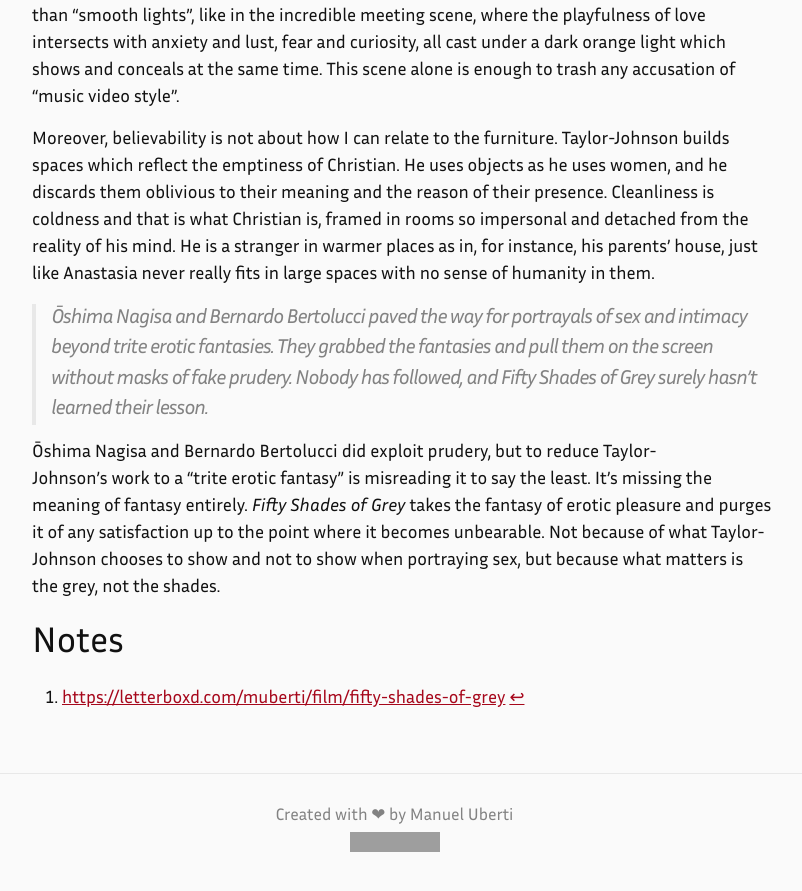
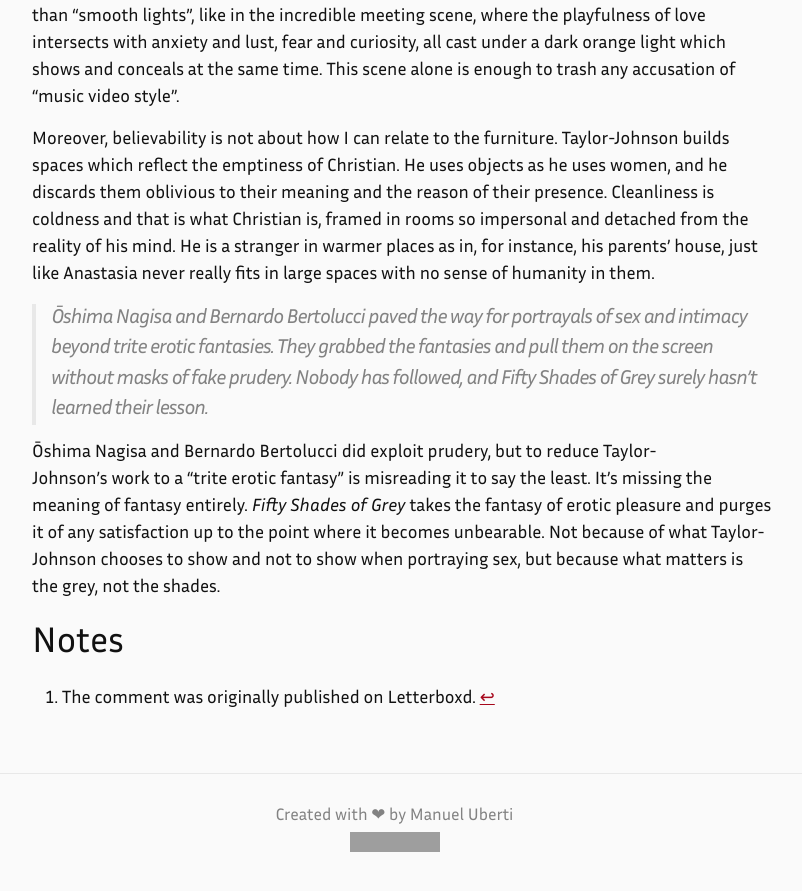
Before and after one commit to manuel-uberti/filmsinwords, a Jekyll site: the page built from _posts/2020-08-09-fifty-shades-of-criticism.md, in a window 1280 px wide and 900 px high, scrolled down 2642 px. Shown: the top 891 px of the window, without its empty margins (238-1040 px from the left). Built offline with Jekyll 4.4.1, drawn with Linux system fonts in a browser that asks for light colours; grey boxes are pictures that could not be loaded.

Commit message:
Remove link to defunct Letterboxd account

```diff
--- a/_posts/2020-08-09-fifty-shades-of-criticism.md
+++ b/_posts/2020-08-09-fifty-shades-of-criticism.md
@@ -131,4 +131,4 @@
 
 ## Notes
 
-[^1]: [https://letterboxd.com/muberti/film/fifty-shades-of-grey](https://letterboxd.com/muberti/film/fifty-shades-of-grey)
+[^1]: The comment was originally published on Letterboxd.
```
